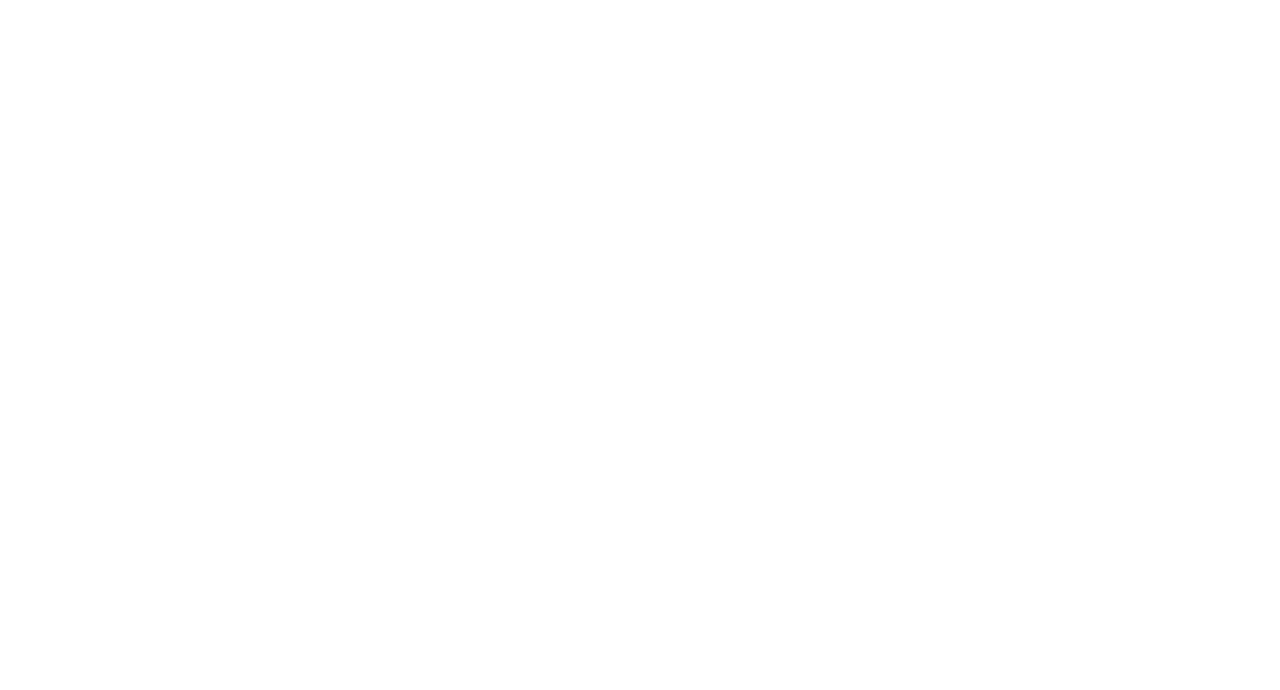
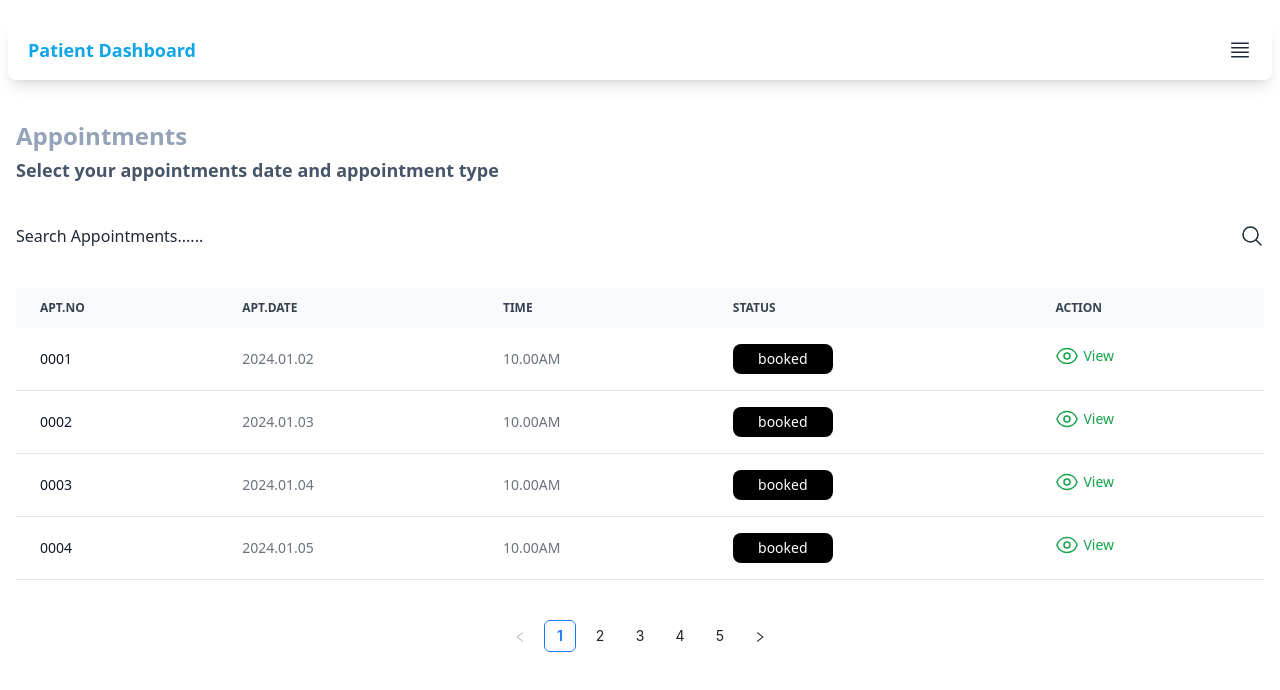
Before and after one commit to kpdevSE/lab_appointment, a React (Create React App) app: page /MyAppointments in a window 1280 px wide. Before the commit this address had no page. Shown: the top 690 px of the page. Built offline with nearby package versions, Linux system fonts and the light colour scheme.

Commit message:
done with appointments view modal and my appointments page

```diff
--- a/src/App.js
+++ b/src/App.js
@@ -11,6 +11,7 @@
 import DoctorsDynamic from "./pages/DoctorsDynamic/page";
 import Home from "./pages/Home/page";
 import Login from "./pages/Login/page";
+import MyAppointments from "./pages/MyAppointments/page";
 import Patients from "./pages/Patients/page";
 import Reports from "./pages/Reports/page";
 
@@ -30,6 +31,7 @@
            <Route  path="/Patients" element={<Patients/>}/>
            <Route  path="/Dashboard" element={<Dashboard/>}/>
            <Route  path="/Reports" element={<Reports/>}/>
+           <Route  path="/MyAppointments" element={<MyAppointments/>}/>
         </Routes>
       </BrowserRouter>
 
--- a/src/Components/PatientDrawrr/patient.navigation.jsx
+++ b/src/Components/PatientDrawrr/patient.navigation.jsx
@@ -59,19 +59,17 @@
                             </Link>
                         </li>
                         <li>
+                            <Link to={'/MyAppointments'}>
                                 <button
-
                                     className="flex items-center w-full px-6 py-3 text-black hover:bg-gray-800 hover:text-white focus:outline-none">
                                     <span className="text-lg mr-3">
                                         <svg xmlns="http://www.w3.org/2000/svg" fill="none" viewBox="0 0 24 24" strokeWidth={1.5} stroke="currentColor" className="w-6 h-6">
                                             <path strokeLinecap="round" strokeLinejoin="round" d="M8.25 6.75h12M8.25 12h12m-12 5.25h12M3.75 6.75h.007v.008H3.75V6.75Zm.375 0a.375.375 0 1 1-.75 0 .375.375 0 0 1 .75 0ZM3.75 12h.007v.008H3.75V12Zm.375 0a.375.375 0 1 1-.75 0 .375.375 0 0 1 .75 0Zm-.375 5.25h.007v.008H3.75v-.008Zm.375 0a.375.375 0 1 1-.75 0 .375.375 0 0 1 .75 0Z" />
                                         </svg>
-
                                     </span>
                                     My Appointments
-
                                 </button>
-
+                            </Link>
                         </li>
                         {/* Add more menu items with submenus below */}
 
--- /dev/null
+++ b/src/Components/ViewAppointments/ViewAppointments.jsx
@@ -0,0 +1,43 @@
+import {Modal, Space} from 'antd';
+import React, {useState} from 'react';
+const ViewAppointments = () =>
+{
+    const [open, setOpen] = useState(false);
+    const showModal = () =>
+    {
+        setOpen(true);
+    };
+    const handleOk = () =>
+    {
+        setOpen(false);
+    };
+    const handleCancel = () =>
+    {
+        setOpen(false);
+    };
+    return (
+        <>
+            <Space>
+                <div className='flex items-center justify-center' onClick={showModal}>
+                    <svg xmlns="http://www.w3.org/2000/svg" fill="none" viewBox="0 0 24 24" strokeWidth={1.5} stroke="currentColor" className="w-6 h-6">
+                        <path strokeLinecap="round" strokeLinejoin="round" d="M2.036 12.322a1.012 1.012 0 0 1 0-.639C3.423 7.51 7.36 4.5 12 4.5c4.638 0 8.573 3.007 9.963 7.178.07.207.07.431 0 .639C20.577 16.49 16.64 19.5 12 19.5c-4.638 0-8.573-3.007-9.963-7.178Z" />
+                        <path strokeLinecap="round" strokeLinejoin="round" d="M15 12a3 3 0 1 1-6 0 3 3 0 0 1 6 0Z" />
+                    </svg>
+                </div>
+            </Space>
+            <Modal
+                open={open}
+                title="Title"
+                onOk={handleOk}
+                onCancel={handleCancel}
+            >
+                <p>Some contents...</p>
+                <p>Some contents...</p>
+                <p>Some contents...</p>
+                <p>Some contents...</p>
+                <p>Some contents...</p>
+            </Modal>
+        </>
+    );
+};
+export default ViewAppointments;
--- /dev/null
+++ b/src/pages/MyAppointments/page.jsx
@@ -0,0 +1,116 @@
+import {Pagination} from 'antd';
+import PatientDrawer from "../../Components/PatientDrawrr/patient.navigation";
+import ViewAppointments from '../../Components/ViewAppointments/ViewAppointments';
+import ModalComponents from '../../Components/modal/modal';
+
+export default function MyAppointments()
+{
+    const dummyDatas = [
+        {
+            id: 1,
+            no: "0001",
+            date: "2024.01.02",
+            time: "10.00AM",
+            status: "booked",
+        },
+        {
+            id: 2,
+            no: "0002",
+            date: "2024.01.03",
+            time: "10.00AM",
+            status: "booked",
+        },
+        {
+            id: 3,
+            no: "0003",
+            date: "2024.01.04",
+            time: "10.00AM",
+            status: "booked",
+        },
+        {
+            id: 4,
+            no: "0004",
+            date: "2024.01.05",
+            time: "10.00AM",
+            status: "booked",
+        },
+
+    ]
+    return (
+        <div className="px-2">
+            <div className="shadow-lg bg-white flex items-center justify-between h-[60px] w-full rounded-lg px-5 mt-5">
+                <div>
+                    <h1 className="text-sky-500 text-lg font-semibold">Patient Dashboard</h1>
+                </div>
+                <div>
+                    <PatientDrawer />
+                </div>
+            </div>
+            <div className="mt-10 px-2">
+                <div className="flex flex-col gap-1">
+                    <h1 className="text-2xl font-semibold text-slate-400">Appointments</h1>
+                    <p className="text-lg font-semibold text-slate-600">Select your appointments date and appointment type </p>
+                </div>
+                <div className="flex items-center justify-between mt-10 gap-5" >
+                    <p >Search Appointments......</p>
+                    <ModalComponents />
+                </div>
+                <div className="relative overflow-x-auto mt-10">
+                    <table className="w-full text-sm text-left rtl:text-right text-gray-500 dark:text-gray-400">
+                        <thead className="text-xs text-gray-700 uppercase bg-gray-50 dark:bg-gray-700 dark:text-gray-400">
+                            <tr>
+                                <th scope="col" className="px-6 py-3">
+                                    APT.NO
+                                </th>
+                                <th scope="col" className="px-6 py-3">
+                                    APT.DATE
+                                </th>
+                                <th scope="col" className="px-6 py-3">
+                                    TIME
+                                </th>
+                                <th scope="col" className="px-6 py-3">
+                                    STATUS
+                                </th>
+                                <th scope="col" className="px-6 py-3">
+                                    ACTION
+                                </th>
+                            </tr>
+                        </thead>
+                        <tbody>
+                            {
+                                dummyDatas.map((e) =>
+                                {
+                                    return (
+                                        <tr className="bg-white border-b dark:bg-gray-800 dark:border-gray-700">
+                                            <th scope="row" className="px-6 py-4 font-medium text-gray-900 whitespace-nowrap dark:text-white">
+                                                {e.no}
+                                            </th>
+                                            <td className="px-6 py-4">
+                                                {e.date}
+                                            </td>
+                                            <td className="px-6 py-4">
+                                                {e.time}
+                                            </td>
+                                            <td className="px-6 py-4">
+                                                <div className='w-[100px] h-[30px] bg-black text-white flex items-center justify-center rounded-lg'>
+                                                    {e.status}
+                                                </div>
+                                            </td>
+                                            <td className="px-6 py-4 flex items-center justify-start gap-1 text-green-600">
+                                                <ViewAppointments />
+                                                View
+                                            </td>
+                                        </tr>
+                                    )
+                                })
+                            }
+                        </tbody>
+                    </table>
+                    <div className='mt-10 flex justify-center items-center '>
+                        <Pagination defaultCurrent={1} total={50} />
+                    </div>
+                </div>
+            </div>
+        </div>
+    )
+}
--- a/src/pages/Reports/page.jsx
+++ b/src/pages/Reports/page.jsx
@@ -141,10 +141,9 @@
                                             </td>
                                             <td class="px-6 py-4 flex items-center justify-start gap-1 text-green-600 hover:cursor-pointer">
                                                 <svg xmlns="http://www.w3.org/2000/svg" fill="none" viewBox="0 0 24 24" strokeWidth={1.5} stroke="currentColor" className="w-6 h-6">
-                                                    <path strokeLinecap="round" strokeLinejoin="round" d="M2.036 12.322a1.012 1.012 0 0 1 0-.639C3.423 7.51 7.36 4.5 12 4.5c4.638 0 8.573 3.007 9.963 7.178.07.207.07.431 0 .639C20.577 16.49 16.64 19.5 12 19.5c-4.638 0-8.573-3.007-9.963-7.178Z" />
-                                                    <path strokeLinecap="round" strokeLinejoin="round" d="M15 12a3 3 0 1 1-6 0 3 3 0 0 1 6 0Z" />
+                                                    <path strokeLinecap="round" strokeLinejoin="round" d="M3 16.5v2.25A2.25 2.25 0 0 0 5.25 21h13.5A2.25 2.25 0 0 0 21 18.75V16.5M16.5 12 12 16.5m0 0L7.5 12m4.5 4.5V3" />
                                                 </svg>
-                                                {e.titleSeven}
+                                                Download
                                             </td>
                                         </tr>
                                     )
```
Lines whose indentation alone changed are shown as unchanged.
